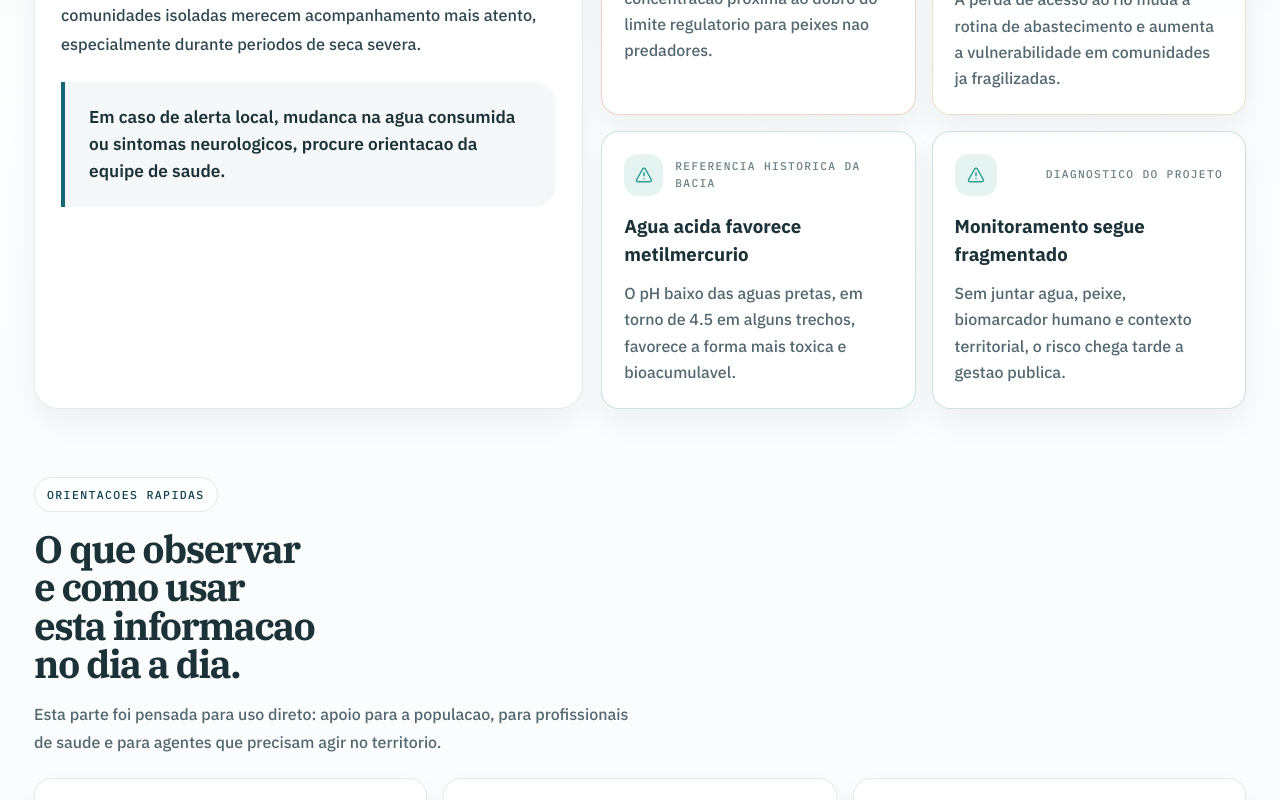
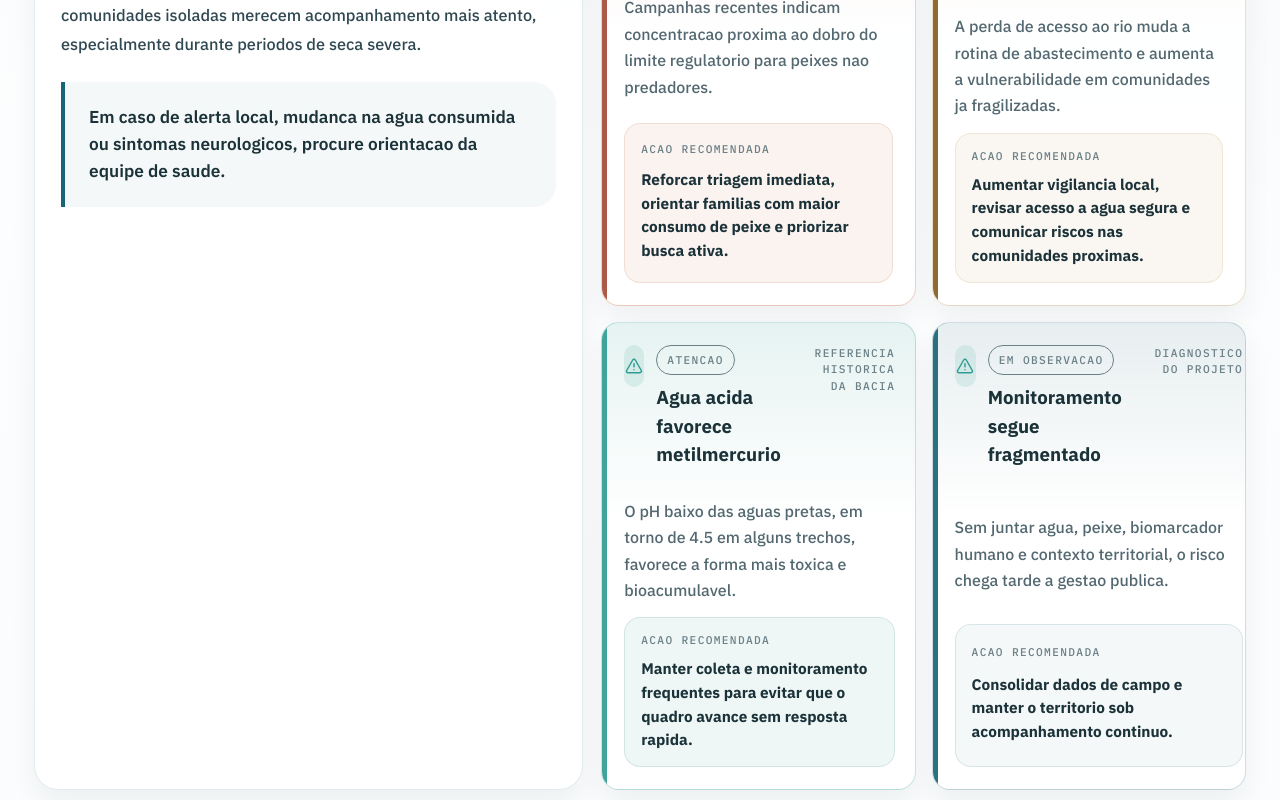
Before and after one commit to mdudocs/inovatech2026, a React (Vite) app: page / in a window 1280 px wide. Shown: the part 1760-2560 px from the top of the page. Built offline with nearby package versions, Linux system fonts and the light colour scheme.

Commit message:
improve alert cards and map hover states

```diff
--- a/src/App.css
+++ b/src/App.css
@@ -600,11 +600,25 @@
 }
 
 .signal-card {
+  position: relative;
+  overflow: hidden;
+  display: grid;
+  gap: 14px;
   padding: 22px;
   border-radius: 18px;
   border: 1px solid var(--line);
   background: var(--surface-glass);
   box-shadow: var(--shadow-soft);
+}
+
+.signal-card::before {
+  content: '';
+  position: absolute;
+  inset: 0 auto 0 0;
+  width: 5px;
+  border-radius: 18px 0 0 18px;
+  background: currentColor;
+  opacity: 0.92;
 }
 
 .signal-head,
@@ -621,7 +635,14 @@
 
 .signal-head {
   justify-content: space-between;
+  align-items: flex-start;
   margin-bottom: 16px;
+}
+
+.signal-alert-title {
+  display: flex;
+  align-items: flex-start;
+  gap: 12px;
 }
 
 .signal-icon {
@@ -632,12 +653,33 @@
   border-radius: 14px;
 }
 
-.signal-head span {
+.signal-copy {
+  display: grid;
+  gap: 8px;
+}
+
+.signal-level,
+.signal-source,
+.signal-footer span {
+  display: inline-flex;
+  width: fit-content;
+  align-items: center;
+  gap: 8px;
   color: var(--muted);
   font-family: var(--mono);
   font-size: 0.7rem;
   letter-spacing: 0.12em;
   text-transform: uppercase;
+}
+
+.signal-level {
+  padding: 6px 10px;
+  border-radius: 999px;
+  border: 1px solid currentColor;
+}
+
+.signal-source {
+  text-align: right;
 }
 
 .signal-card h3,
@@ -664,11 +706,30 @@
 }
 
 .signal-card p {
-  margin: 12px 0 0;
+  margin: 0;
+}
+
+.signal-footer {
+  display: grid;
+  gap: 8px;
+  padding: 14px 16px;
+  border-radius: 16px;
+  border: 1px solid var(--line);
+  background: rgba(255, 255, 255, 0.55);
+}
+
+.signal-footer strong {
+  color: var(--ink);
+  font-size: 0.96rem;
+  line-height: 1.55;
 }
 
 .signal-critical {
+  color: var(--coral-dark);
   border-color: rgba(201, 106, 69, 0.3);
+  background:
+    linear-gradient(180deg, rgba(201, 106, 69, 0.1), transparent 42%),
+    var(--surface-glass);
 }
 
 .signal-critical .signal-icon {
@@ -677,7 +738,11 @@
 }
 
 .signal-warning {
+  color: var(--gold-dark);
   border-color: rgba(184, 144, 78, 0.28);
+  background:
+    linear-gradient(180deg, rgba(184, 144, 78, 0.1), transparent 42%),
+    var(--surface-glass);
 }
 
 .signal-warning .signal-icon {
@@ -686,7 +751,11 @@
 }
 
 .signal-attention {
+  color: var(--teal);
   border-color: rgba(45, 155, 143, 0.26);
+  background:
+    linear-gradient(180deg, rgba(45, 155, 143, 0.12), transparent 42%),
+    var(--surface-glass);
 }
 
 .signal-attention .signal-icon,
@@ -696,7 +765,30 @@
 }
 
 .signal-neutral {
+  color: var(--river);
   border-color: rgba(23, 93, 110, 0.2);
+  background:
+    linear-gradient(180deg, rgba(23, 93, 110, 0.1), transparent 42%),
+    var(--surface-glass);
+}
+
+.signal-neutral .signal-footer {
+  background: var(--surface-tint);
+}
+
+.signal-critical .signal-footer {
+  border-color: rgba(201, 106, 69, 0.16);
+  background: rgba(201, 106, 69, 0.08);
+}
+
+.signal-warning .signal-footer {
+  border-color: rgba(184, 144, 78, 0.16);
+  background: rgba(184, 144, 78, 0.08);
+}
+
+.signal-attention .signal-footer {
+  border-color: rgba(45, 155, 143, 0.16);
+  background: rgba(45, 155, 143, 0.08);
 }
 
 .layer-grid {
@@ -1071,9 +1163,17 @@
   font-family: var(--mono);
 }
 
+.map-stop-trigger {
+  cursor: pointer;
+  outline: none;
+}
+
 .stop-halo {
   fill: transparent;
   opacity: 0.2;
+  transition:
+    opacity 180ms ease,
+    transform 180ms ease;
 }
 
 .stop-ring {
@@ -1083,6 +1183,22 @@
 
 .stop-core {
   fill: currentColor;
+  transition: transform 180ms ease;
+}
+
+.map-stop-trigger:hover .stop-halo,
+.map-stop-trigger:focus .stop-halo,
+.map-stop-trigger:focus-visible .stop-halo {
+  opacity: 0.34;
+}
+
+.map-stop-trigger:hover .stop-core,
+.map-stop-trigger:focus .stop-core,
+.map-stop-trigger:focus-visible .stop-core,
+.map-stop-trigger:hover .marker-core,
+.map-stop-trigger:focus .marker-core,
+.map-stop-trigger:focus-visible .marker-core {
+  transform: scale(1.08);
 }
 
 .map-stop-critical {
@@ -1156,6 +1272,62 @@
   fill: var(--map-muted);
   font-size: 0.86rem;
   letter-spacing: 0.08em;
+}
+
+.map-tooltip-shell {
+  overflow: visible;
+  pointer-events: none;
+}
+
+.map-tooltip {
+  display: grid;
+  gap: 8px;
+  min-height: 100%;
+  padding: 14px 16px;
+  border-radius: 18px;
+  border: 1px solid rgba(255, 255, 255, 0.1);
+  background: rgba(7, 18, 23, 0.94);
+  box-shadow: 0 18px 32px rgba(0, 0, 0, 0.24);
+  color: #eff8f6;
+}
+
+.map-tooltip-level {
+  display: inline-flex;
+  width: fit-content;
+  align-items: center;
+  padding: 5px 10px;
+  border-radius: 999px;
+  font-family: var(--mono);
+  font-size: 0.68rem;
+  font-weight: 600;
+  letter-spacing: 0.12em;
+  text-transform: uppercase;
+}
+
+.map-tooltip strong {
+  font-size: 0.95rem;
+}
+
+.map-tooltip p {
+  margin: 0;
+  color: rgba(224, 236, 240, 0.82);
+  font-size: 0.86rem;
+  line-height: 1.5;
+}
+
+.map-tooltip-medium {
+  color: #8ce1d7;
+  background: rgba(69, 194, 177, 0.14);
+}
+
+.map-tooltip-high {
+  color: #ffd577;
+  background: rgba(242, 178, 46, 0.16);
+}
+
+.map-tooltip-critical {
+  color: #ff9f91;
+  background: rgba(255, 107, 99, 0.16);
 }
 
 .evidence-grid,
--- a/src/App.tsx
+++ b/src/App.tsx
@@ -17,6 +17,7 @@ import './App.css'
 import { applyTheme, resolveInitialTheme } from './theme'
 
 type RiskTone = 'critical' | 'high' | 'medium'
+type SignalTone = 'critical' | 'warning' | 'attention' | 'neutral'
 
 type Stat = {
   label: string
@@ -28,7 +29,7 @@ type Signal = {
   title: string
   description: string
   source: string
-  tone: 'critical' | 'warning' | 'attention' | 'neutral'
+  tone: SignalTone
 }
 
 type QuickAccessCard = {
@@ -72,12 +73,21 @@ type Stop = {
 
 type TerritoryMarker = {
   name: string
+  detail: string
   x: number
   y: number
   risk: RiskTone
   labelX: number
   labelY: number
   labelAnchor?: 'start' | 'middle' | 'end'
+}
+
+type MapTooltipPoint = {
+  name: string
+  detail: string
+  risk: RiskTone
+  x: number
+  y: number
 }
 
 type Evidence = {
@@ -321,6 +331,7 @@ const routeStops: Stop[] = [
 const territoryMarkers: TerritoryMarker[] = [
   {
     name: 'Pres. Figueiredo',
+    detail: 'Area complementar de observacao ambiental com sinal de atencao alta.',
     x: 238,
     y: 134,
     risk: 'high',
@@ -330,6 +341,7 @@ const territoryMarkers: TerritoryMarker[] = [
   },
   {
     name: '34 comunidades',
+    detail: 'Nucleo em seca extrema com necessidade de vigilancia territorial reforcada.',
     x: 206,
     y: 314,
     risk: 'critical',
@@ -387,14 +399,64 @@ const riskLabel: Record<RiskTone, string> = {
   medium: 'Moderado',
 }
 
+const signalToneMeta: Record<
+  SignalTone,
+  { label: string; action: string }
+> = {
+  critical: {
+    label: 'Alerta maximo',
+    action:
+      'Reforcar triagem imediata, orientar familias com maior consumo de peixe e priorizar busca ativa.',
+  },
+  warning: {
+    label: 'Alerta alto',
+    action:
+      'Aumentar vigilancia local, revisar acesso a agua segura e comunicar riscos nas comunidades proximas.',
+  },
+  attention: {
+    label: 'Atencao',
+    action:
+      'Manter coleta e monitoramento frequentes para evitar que o quadro avance sem resposta rapida.',
+  },
+  neutral: {
+    label: 'Em observacao',
+    action:
+      'Consolidar dados de campo e manter o territorio sob acompanhamento continuo.',
+  },
+}
+
+function getMapTooltipPosition(point: MapTooltipPoint) {
+  const width = 244
+  const height = 108
+  let x = point.x + 22
+  let y = point.y - height - 18
+
+  if (x + width > 1176) {
+    x = point.x - width - 22
+  }
+
+  if (y < 24) {
+    y = point.y + 24
+  }
+
+  return { x, y, width, height }
+}
+
 function App() {
   const [theme, setTheme] = useState(resolveInitialTheme)
+  const [activeMapPoint, setActiveMapPoint] = useState<MapTooltipPoint | null>(
+    null,
+  )
   const heroWatch = communities.slice(0, 3)
   const nextThemeLabel = theme === 'light' ? 'Modo escuro' : 'Modo claro'
 
   useEffect(() => {
     applyTheme(theme)
   }, [theme])
+
+  const activeTooltipPosition = activeMapPoint
+    ? getMapTooltipPosition(activeMapPoint)
+    : null
 
   return (
     <div className="page-shell">
@@ -552,18 +614,26 @@ function App() {
 
             <div className="signal-grid">
               {signals.map((signal) => (
-                <article
-                  key={signal.title}
-                  className={`signal-card signal-${signal.tone}`}
-                >
+                <article key={signal.title} className={`signal-card signal-${signal.tone}`}>
                   <div className="signal-head">
-                    <div className="signal-icon">
-                      <AlertTriangle size={18} />
+                    <div className="signal-alert-title">
+                      <div className="signal-icon">
+                        <AlertTriangle size={18} />
+                      </div>
+                      <div className="signal-copy">
+                        <span className={`signal-level signal-level-${signal.tone}`}>
+                          {signalToneMeta[signal.tone].label}
+                        </span>
+                        <h3>{signal.title}</h3>
+                      </div>
                     </div>
-                    <span>{signal.source}</span>
+                    <span className="signal-source">{signal.source}</span>
                   </div>
-                  <h3>{signal.title}</h3>
                   <p>{signal.description}</p>
+                  <div className="signal-footer">
+                    <span>Acao recomendada</span>
+                    <strong>{signalToneMeta[signal.tone].action}</strong>
+                  </div>
                 </article>
               ))}
             </div>
@@ -785,7 +855,17 @@ function App() {
                 />
 
                 {routeStops.map((stop) => (
-                  <g key={stop.name} className={`map-stop map-stop-${stop.risk}`}>
+                  <g
+                    key={stop.name}
+                    className={`map-stop map-stop-${stop.risk} map-stop-trigger`}
+                    onMouseEnter={() => setActiveMapPoint(stop)}
+                    onMouseLeave={() => setActiveMapPoint(null)}
+                    onFocus={() => setActiveMapPoint(stop)}
+                    onBlur={() => setActiveMapPoint(null)}
+                    tabIndex={0}
+                    role="button"
+                    aria-label={`${stop.name}: ${riskLabel[stop.risk]}`}
+                  >
                     <circle className="stop-halo" cx={stop.x} cy={stop.y} r="26" />
                     <circle className="stop-ring" cx={stop.x} cy={stop.y} r="16" />
                     <circle className="stop-core" cx={stop.x} cy={stop.y} r="8" />
@@ -811,7 +891,17 @@ function App() {
                 ))}
 
                 {territoryMarkers.map((marker) => (
-                  <g key={marker.name} className={`map-stop map-stop-${marker.risk}`}>
+                  <g
+                    key={marker.name}
+                    className={`map-stop map-stop-${marker.risk} map-stop-trigger`}
+                    onMouseEnter={() => setActiveMapPoint(marker)}
+                    onMouseLeave={() => setActiveMapPoint(null)}
+                    onFocus={() => setActiveMapPoint(marker)}
+                    onBlur={() => setActiveMapPoint(null)}
+                    tabIndex={0}
+                    role="button"
+                    aria-label={`${marker.name}: ${riskLabel[marker.risk]}`}
+                  >
                     <circle className="marker-ring" cx={marker.x} cy={marker.y} r="12" />
                     <circle className="marker-core" cx={marker.x} cy={marker.y} r="5" />
                     <text
@@ -824,6 +914,25 @@ function App() {
                     </text>
                   </g>
                 ))}
+
+                {activeMapPoint && activeTooltipPosition ? (
+                  <foreignObject
+                    x={activeTooltipPosition.x}
+                    y={activeTooltipPosition.y}
+                    width={activeTooltipPosition.width}
+                    height={activeTooltipPosition.height}
+                    className="map-tooltip-shell"
+                    aria-hidden="true"
+                  >
+                    <div className="map-tooltip">
+                      <span className={`map-tooltip-level map-tooltip-${activeMapPoint.risk}`}>
+                        Situacao {riskLabel[activeMapPoint.risk]}
+                      </span>
+                      <strong>{activeMapPoint.name}</strong>
+                      <p>{activeMapPoint.detail}</p>
+                    </div>
+                  </foreignObject>
+                ) : null}
 
                 <g className="map-scale" aria-hidden="true">
                   <line x1="76" y1="408" x2="316" y2="408" />
```
